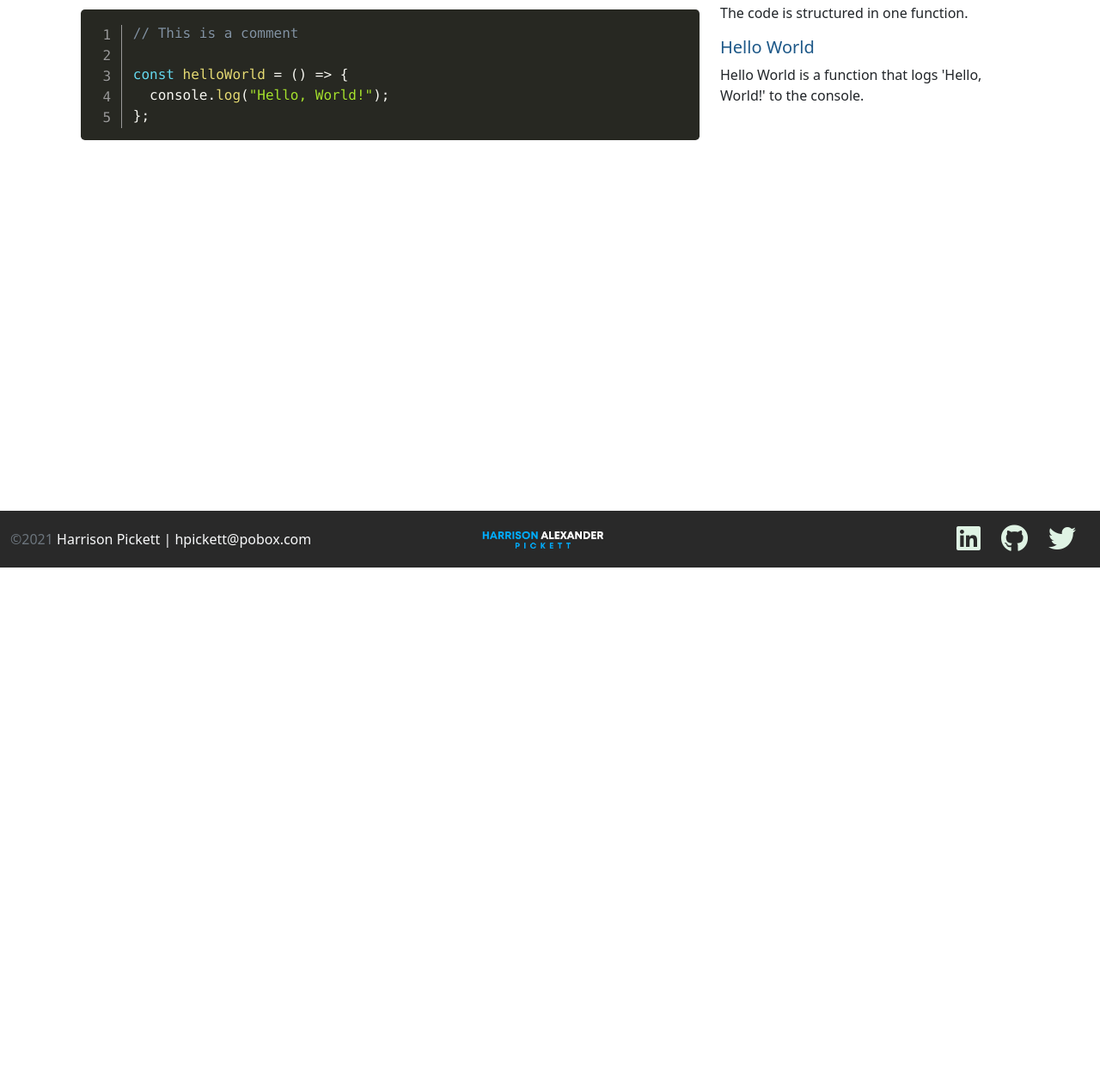
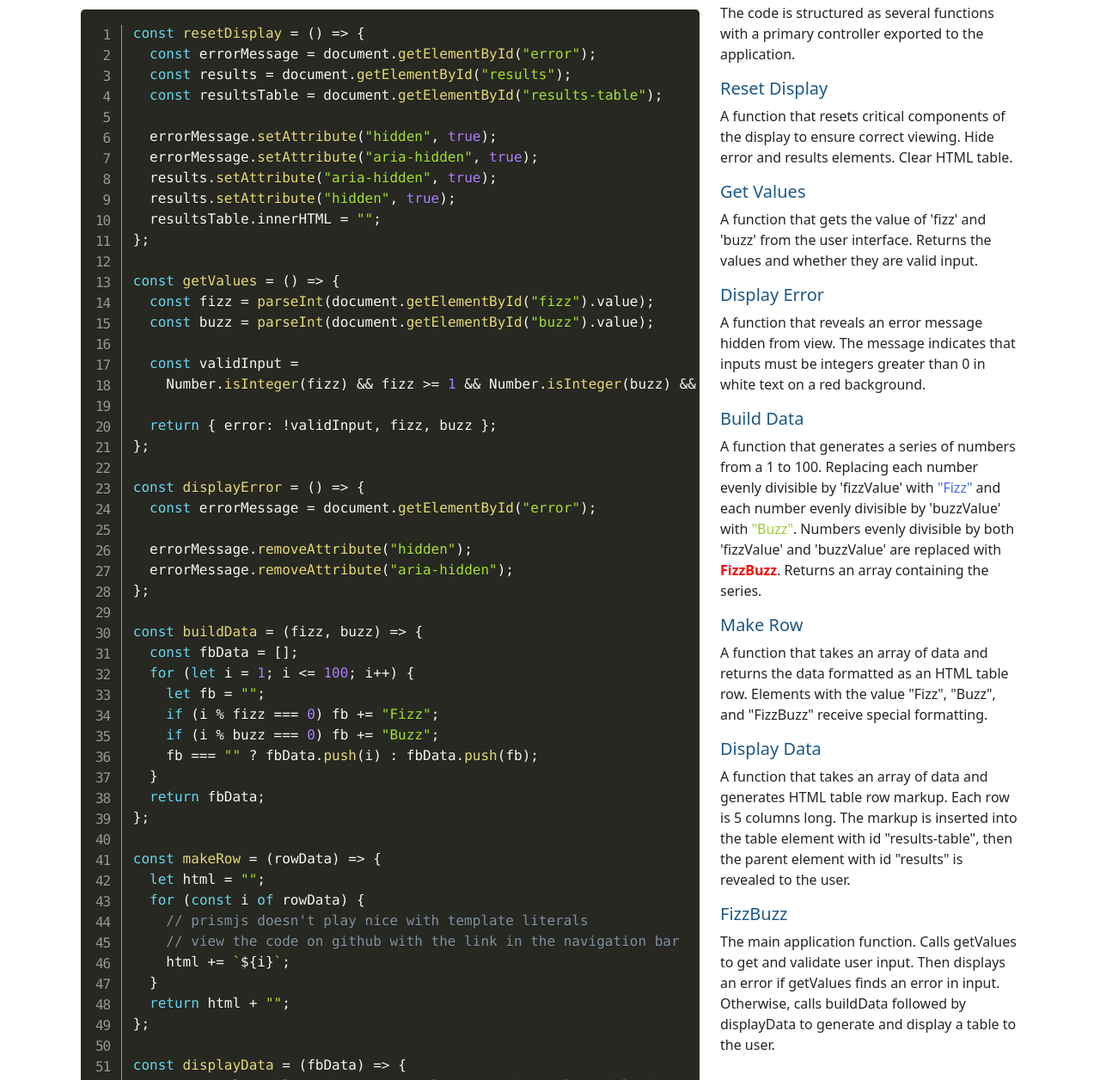
Before and after one commit to harrisonapickettiv/fizzbuzz, a website built with Parcel: page src/code.html in a window 1280 px wide. Shown: the part 140-1396 px from the top of the page at 86% size. Before the commit the page ends 800 px from the top, so only its background shows below. Built offline with nearby package versions, Linux system fonts and the light colour scheme.

Commit message:
Display demo code with prismjs

```diff
--- a/src/code.html
+++ b/src/code.html
@@ -178,21 +178,140 @@
           <div class="col-lg-8">
             <pre class="line-numbers">
               <code class="language-javascript">
-                // This is a comment
+                const resetDisplay = () => {
+                  const errorMessage = document.getElementById("error");
+                  const results = document.getElementById("results");
+                  const resultsTable = document.getElementById("results-table");
 
-                const helloWorld = () => {
-                  console.log("Hello, World!");
+                  errorMessage.setAttribute("hidden", true);
+                  errorMessage.setAttribute("aria-hidden", true);
+                  results.setAttribute("aria-hidden", true);
+                  results.setAttribute("hidden", true);
+                  resultsTable.innerHTML = "";
+                };
+
+                const getValues = () => {
+                  const fizz = parseInt(document.getElementById("fizz").value);
+                  const buzz = parseInt(document.getElementById("buzz").value);
+
+                  const validInput =
+                    Number.isInteger(fizz) && fizz >= 1 && Number.isInteger(buzz) && buzz >= 1;
+
+                  return { error: !validInput, fizz, buzz };
+                };
+
+                const displayError = () => {
+                  const errorMessage = document.getElementById("error");
+
+                  errorMessage.removeAttribute("hidden");
+                  errorMessage.removeAttribute("aria-hidden");
+                };
+
+                const buildData = (fizz, buzz) => {
+                  const fbData = [];
+                  for (let i = 1; i <= 100; i++) {
+                    let fb = "";
+                    if (i % fizz === 0) fb += "Fizz";
+                    if (i % buzz === 0) fb += "Buzz";
+                    fb === "" ? fbData.push(i) : fbData.push(fb);
+                  }
+                  return fbData;
+                };
+
+                const makeRow = (rowData) => {
+                  let html = "<tr>";
+                  for (const i of rowData) {
+                    // prismjs doesn't play nice with template literals
+                    // view the code on github with the link in the navigation bar
+                    html += `<td class="${i}">${i}</td>`;
+                  }
+                  return html + "</tr>";
+                };
+
+                const displayData = (fbData) => {
+                  const resultsTable = document.getElementById("results-table");
+                  const results = document.getElementById("results");
+
+                  for (let i = 0; i < fbData.length; i = i + 5) {
+                    const rowData = [];
+                    for (let j = i; j < i + 5; j++) {
+                      rowData.push(fbData[j]);
+                    }
+                    resultsTable.innerHTML += makeRow(rowData);
+                  }
+
+                  results.removeAttribute("hidden");
+                  results.removeAttribute("aria-hidden");
+                };
+
+                const fizzBuzz = () => {
+                  resetDisplay();
+                  const { fizz, buzz, error } = getValues();
+                  if (error) return displayError();
+                  const fbData = buildData(fizz, buzz);
+                  displayData(fbData);
                 };
 
               </code>
             </pre>
           </div>
           <div class="col-lg-4">
-            <p>The code is structured in one function.</p>
-            <h5>Hello World</h5>
             <p>
-              Hello World is a function that logs 'Hello, World!' to the
-              console.
+              The code is structured as several functions with a primary
+              controller exported to the application.
+            </p>
+            <h5>Reset Display</h5>
+            <p>
+              A function that resets critical components of the display to
+              ensure correct viewing. Hide error and results elements. Clear
+              HTML table.
+            </p>
+
+            <h5>Get Values</h5>
+            <p>
+              A function that gets the value of 'fizz' and 'buzz' from the user
+              interface. Returns the values and whether they are valid input.
+            </p>
+
+            <h5>Display Error</h5>
+            <p>
+              A function that reveals an error message hidden from view. The
+              message indicates that inputs must be integers greater than 0 in
+              white text on a red background.
+            </p>
+
+            <h5>Build Data</h5>
+            <p>
+              A function that generates a series of numbers from a 1 to 100.
+              Replacing each number evenly divisible by 'fizzValue' with
+              <span class="Fizz">"Fizz"</span> and each number evenly divisible
+              by 'buzzValue' with <span class="Buzz">"Buzz"</span>. Numbers
+              evenly divisible by both 'fizzValue' and 'buzzValue' are replaced
+              with <span class="FizzBuzz">FizzBuzz</span>. Returns an array
+              containing the series.
+            </p>
+
+            <h5>Make Row</h5>
+            <p>
+              A function that takes an array of data and returns the data
+              formatted as an HTML table row. Elements with the value "Fizz",
+              "Buzz", and "FizzBuzz" receive special formatting.
+            </p>
+
+            <h5>Display Data</h5>
+            <p>
+              A function that takes an array of data and generates HTML table
+              row markup. Each row is 5 columns long. The markup is inserted
+              into the table element with id "results-table", then the parent
+              element with id "results" is revealed to the user.
+            </p>
+
+            <h5>FizzBuzz</h5>
+            <p>
+              The main application function. Calls getValues to get and validate
+              user input. Then displays an error if getValues finds an error in
+              input. Otherwise, calls buildData followed by displayData to
+              generate and display a table to the user.
             </p>
           </div>
         </div>
```
Also changed, not shown: src/app.html (+1 -1 lines).
